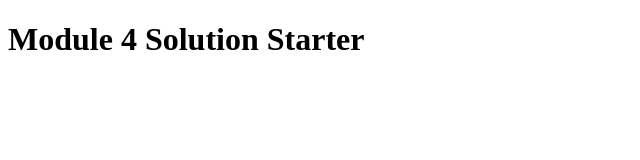
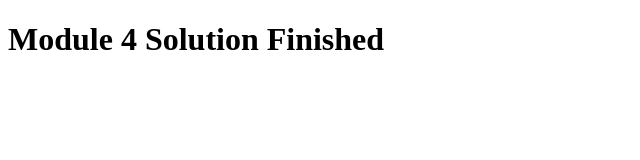
Before and after one commit to judhenaoma/Coursera_HTML_CSS_JS, a plain HTML site: page module4_solution/index.html in a window 1280 px wide. Shown: the full height of the page, 0-640 px from the left. Drawn offline with Linux system fonts and the light colour scheme.

Commit message:
Update index.html

```diff
--- a/module4_solution/index.html
+++ b/module4_solution/index.html
@@ -11,6 +11,6 @@
   <script src="script.js"></script>
 </head>
 <body>
-  <h1>Module 4 Solution Starter</h1>
+  <h1>Module 4 Solution Finished</h1>
 </body>
 </html>
```
